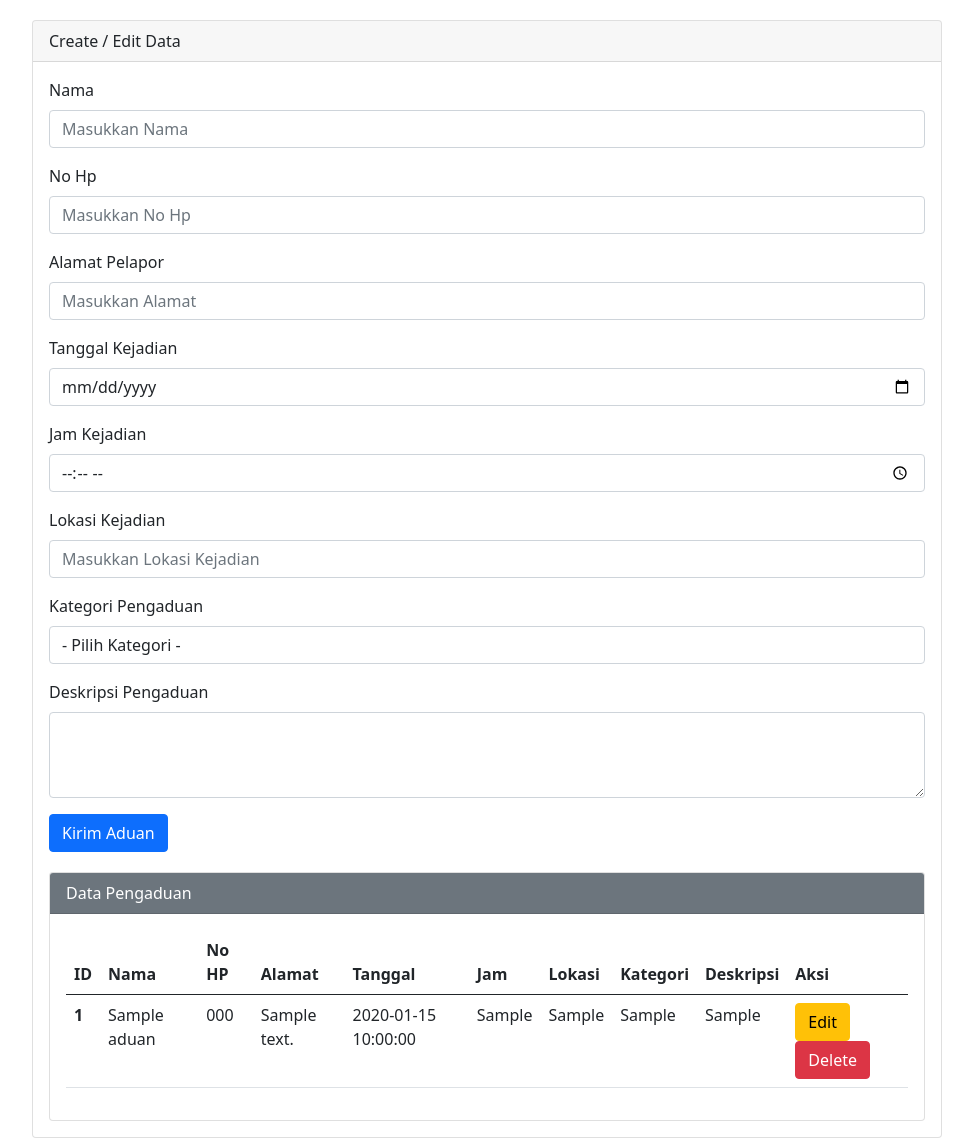
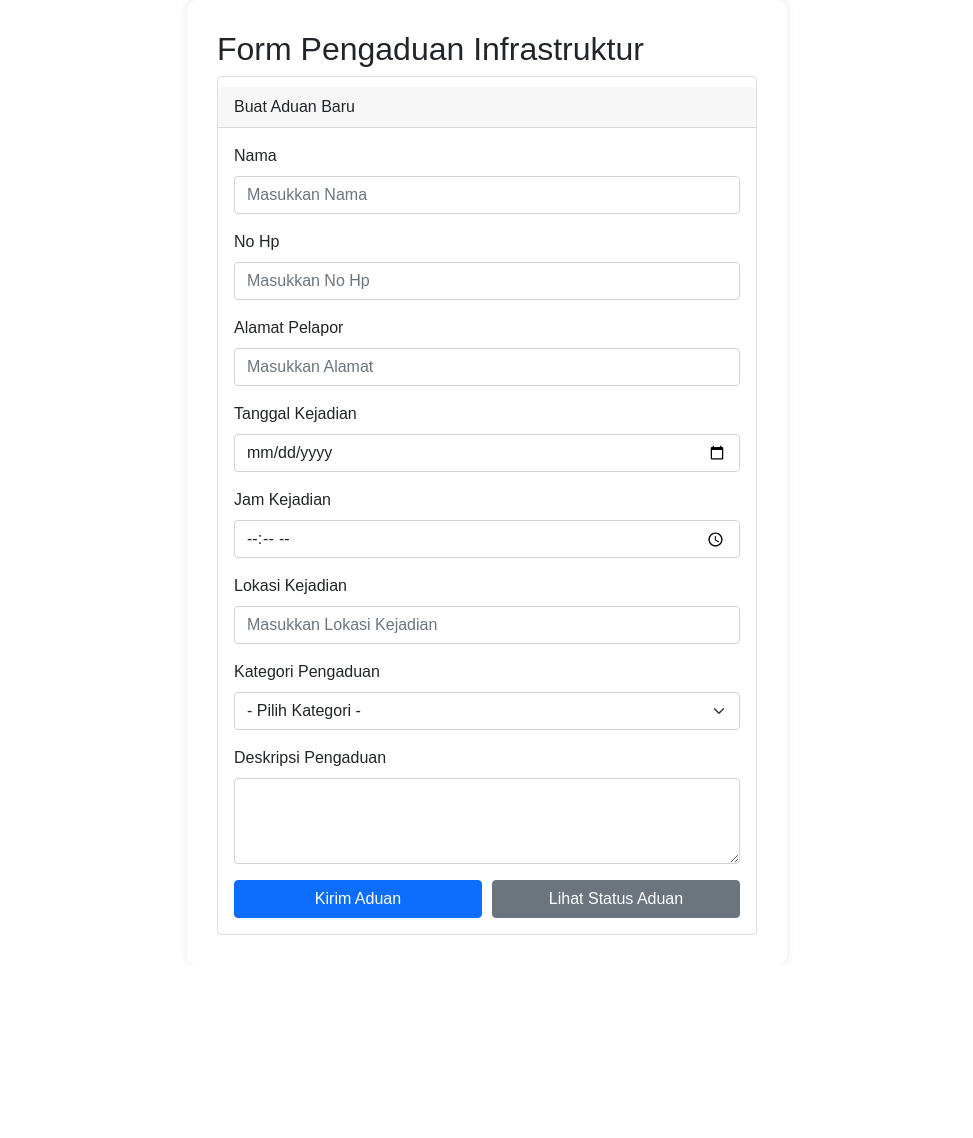
Before and after one commit to nalenpl12/PemWeb, a PHP site: page /form_pengaduan.php in a window 1280 px wide. Shown: the whole page, without its empty margins (153-1126 px from the left). After the commit the page ends 935 px from the top, so only its background shows below. Run offline with PHP 8.4, Linux system fonts and the light colour scheme; tables that the repository leaves empty or names only in its code hold one stand-in row (values such as "Sample post").

Commit message:
reva progresss

```diff
--- a/form_pengaduan.php
+++ b/form_pengaduan.php
@@ -1,15 +1,6 @@
 <?php
 //Koneksi ke Database
-$host       = "localhost";
-$user       = "root";
-$password   = "";
-$database   = "pengaduan";
-
-// Koneksi menggunakan MySQLi
-$koneksi = mysqli_connect($host, $user, $password, $database);
-if (!$koneksi) { // Cek Koneksi
-    die("Koneksi gagal: " . mysqli_connect_error());
-}
+include 'config/koneksi.php';
 
 //Inisialisasi Variabel
 $nama       = "";
@@ -23,7 +14,7 @@ $deskripsi  = "";
 $error      = "";
 $sukses     = "";
 
-//Cek operasi yang dilakukan
+//Definisikan $op untuk menghindari warning
 $op = isset($_GET['op']) ? $_GET['op'] : "";
 
 //Hapus Data
@@ -68,13 +59,18 @@ if ($_SERVER["REQUEST_METHOD"] == "POST") {
     $kategori   = $_POST['kategori'];
     $deskripsi  = $_POST['deskripsi'];
 
+    if ($q1) {
+        header("Location: StatusAduan.php");
+        exit;
+    }
+
     if ($nama && $nohp && $alamat && $tanggal && $jam && $lokasi && $kategori && $deskripsi) {
         if ($op == 'edit') {
             // Pastikan id_aduan tersedia
             if (isset($_GET['id_aduan'])) {
                 $id_aduan = $_GET['id_aduan'];
 
-                //Untuk Update
+       //Untuk Update
                 $sql1 = "UPDATE aduan SET nama = '$nama', nohp = '$nohp', alamat = '$alamat', tanggal = '$tanggal', jam = '$jam', lokasi = '$lokasi', kategori = '$kategori', deskripsi = '$deskripsi' WHERE id_aduan = '$id_aduan'";
                 $q1 = mysqli_query($koneksi, $sql1);
                 if ($q1) {
@@ -108,26 +104,45 @@ if ($_SERVER["REQUEST_METHOD"] == "POST") {
 <head>
     <meta charset="UTF-8">
     <meta name="viewport" content="width=device-width, initial-scale=1.0">
-    <title>Pengaduan Infrastruktur</title>
-    <link href="https://cdn.jsdelivr.net/npm/bootstrap@5.0.2/dist/css/bootstrap.min.css" rel="stylesheet"
-        integrity="sha384-EVSTQN3/azprG1Anm3QDgpJLIm9Nao0Yz1ztcQTwFspd3yD65VohhpuuCOmLASjC" crossorigin="anonymous">
+    <title>Form Pengaduan</title>
+    <link href="https://cdn.jsdelivr.net/npm/bootstrap@5.0.2/dist/css/bootstrap.min.css" rel="stylesheet" integrity="sha384-EVSTQN3/azprG1Anm3QDgpJLIm9Nao0Yz1ztcQTwFspd3yD65VohhpuuCOmLASjC" crossorigin="anonymous">
     <style>
         .mx-auto {
-            width: 910px;
+            width: 600px;
+            border-radius: 10px;
+            padding: 30px;
+            box-shadow: 0 0 10px rgba(0, 0, 0, 0.1);
         }
 
-        .card {
-            margin-top: 20px;
+        body {
+            font-family: Arial, Helvetica, sans-serif;
+            background: white;
+        }
+
+        .btn-container {
+            display: flex;
+            justify-content: space-between;
+            gap: 10px;
+            margin-top: 15px;
+        }
+
+        .btn-container .btn {
+            width: 50%;
+        }
+
+        .card-header {
+            margin-top: 10px;
         }
     </style>
 </head>
 
 <body>
     <div class="mx-auto">
+        <h2>Form Pengaduan Infrastruktur</h2>
         <div class="card">
             <!--Memasukkan Data-->
             <div class="card-header">
-                Create / Edit Data
+                Buat Aduan Baru
             </div>
             <div class="card-body">
                 <?php if ($error) {
@@ -153,19 +168,20 @@ if ($_SERVER["REQUEST_METHOD"] == "POST") {
                     <div class="mb-3">
                         <label for="nama" class="form-label">Nama</label>
                         <input type="text" class="form-control" id="nama" name="nama"
-                            value="<?php echo htmlspecialchars($nama ?? ''); ?>" placeholder="Masukkan Nama">
+                            value="<?php echo htmlspecialchars($nama ?? ''); ?>" placeholder="Masukkan Nama" required>
                     </div>
 
                     <div class="mb-3">
                         <label for="nohp" class="form-label">No Hp</label>
                         <input type="number" class="form-control" id="nohp" name="nohp"
-                            value="<?php echo htmlspecialchars($nohp ?? ''); ?>" placeholder="Masukkan No Hp">
+                            value="<?php echo htmlspecialchars($nohp ?? ''); ?>" placeholder="Masukkan No Hp" required>
                     </div>
 
                     <div class="mb-3">
                         <label for="alamat" class="form-label">Alamat Pelapor</label>
                         <input type="text" class="form-control" id="alamat" name="alamat"
-                            value="<?php echo htmlspecialchars($alamat ?? ''); ?>" placeholder="Masukkan Alamat">
+                            value="<?php echo htmlspecialchars($alamat ?? ''); ?>" placeholder="Masukkan Alamat"
+                            required>
                     </div>
 
                     <div class="mb-3">
@@ -189,21 +205,18 @@ if ($_SERVER["REQUEST_METHOD"] == "POST") {
 
                     <div class="mb-3">
                         <label for="kategori" class="form-label">Kategori Pengaduan</label>
-                        <select class="form-control" id="kategori" name="kategori">
+                        <select class="form-select" id="kategori" name="kategori">
                             <option value="">- Pilih Kategori -</option>
-                            <option value="Jalan" <?php if ($kategori == "jalan")
+                            <option value="Jalan" <?php if ($kategori == "Jalan")
                                 echo "selected"; ?>>Jalan</option>
-                            <option value="Jembatan" <?php if ($kategori == "jembatan")
-                                echo "selected"; ?>>Jembatan
-                            </option>
-                            <option value="Saluran" <?php if ($kategori == "saluran")
-                                echo "selected"; ?>>Saluran Air
-                            </option>
-                            <option value="Lampu" <?php if ($kategori == "lampu")
+                            <option value="Jembatan" <?php if ($kategori == "Jembatan")
+                                echo "selected"; ?>>Jembatan</option>
+                            <option value="Saluran" <?php if ($kategori == "Saluran")
+                                echo "selected"; ?>>Saluran Air</option>
+                            <option value="Lampu" <?php if ($kategori == "Lampu")
                                 echo "selected"; ?>>Lampu Jalan</option>
-                            <option value="Fasilitas" <?php if ($kategori == "fasilitas")
-                                echo "selected"; ?>>Fasilitas
-                                Umum</option>
+                            <option value="Fasilitas" <?php if ($kategori == "Fasilitas")
+                                echo "selected"; ?>>Fasilitas Umum</option>
                         </select>
                     </div>
 
@@ -213,72 +226,39 @@ if ($_SERVER["REQUEST_METHOD"] == "POST") {
                             rows="3"><?php echo htmlspecialchars($deskripsi ?? ''); ?></textarea>
                     </div>
 
-                    <div class="col-12">
-                        <input type="submit" name="submit" value="Kirim Aduan" class="btn btn-primary">
+                    <div class="btn-container">
+                        <button type="submit" name="submit" class="btn btn-primary">Kirim Aduan</button>
+                        <a href="DataAduan.php" class="btn btn-secondary">Lihat Status Aduan</a>
                     </div>
+
                 </form>
-        </di>
-
-    <!--Mengeluarkan Data-->
-    <div class="card">
-        <div class="card-header text-white bg-secondary">
-            Data Pengaduan
-        </div>
-        <div class="card-body">
-            <table class="table">
-                <thead>
-                    <tr>
-                        <th scope="col">ID</th>
-                        <th scope="col">Nama</th>
-                        <th scope="col">No HP</th>
-                        <th scope="col">Alamat</th>
-                        <th scope="col">Tanggal</th>
-                        <th scope="col">Jam</th>
-                        <th scope="col">Lokasi</th>
-                        <th scope="col">Kategori</th>
-                        <th scope="col">Deskripsi</th>
-                        <th scope="col">Aksi</th>
-                    </tr>
-                    </thead>
-                <tbody>
-                    <?php
-                    $sql2 = "SELECT * FROM aduan ORDER by id_aduan DESC";
-                    $q2 = mysqli_query($koneksi, $sql2);
-                    $urut = 1;
-                    while ($row2 = mysqli_fetch_array($q2)) {
-                        $id_aduan = $row2['id_aduan'];
-                        $nama = $row2['nama'];
-                        $nohp = $row2['nohp'];
-                        $alamat = $row2['alamat'];
-                        $tanggal = $row2['tanggal'];
-                        $jam = $row2['jam'];
-                        $lokasi = $row2['lokasi'];
-                        $kategori = $row2['kategori'];
-                        $deskripsi = $row2['deskripsi'];
-                        ?>
-                        <tr>
-                            <th scope="row"><?php echo $urut++ ?></th>
-                            <td scope="row"><?php echo $nama ?></td>
-                            <td scope="row"><?php echo $nohp ?></td>
-                            <td scope="row"><?php echo $alamat ?></td>
-                            <td scope="row"><?php echo $tanggal ?></td>
-                            <td scope="row"><?php echo $jam ?></td>
-                            <td scope="row"><?php echo $lokasi ?></td>
-                            <td scope="row"><?php echo $kategori ?></td>
-                            <td scope="row"><?php echo $deskripsi ?></td>
-                            <td scope="row">
-                                <a href="form_pengaduan.php?op=edit&id_aduan=<?php echo $id_aduan ?>"><button type="button"class="btn btn-warning custom-btn">Edit</button></a>
-                                <a href="form_pengaduan.php?op=delete&id_aduan=<?php echo $id_aduan ?>"onclick="return confirm('Yakin ingin menghapus data ini?')"><button type="button"class="btn btn-danger custom-btn">Delete</button></a>
-                            </td>
-                        </tr>
-                        <?php
-                    }
-                    ?>
-                </tbody>
-            </table>
+            </div>
         </div>
     </div>
-    </div>
+
+    <script>
+        //Validasi Nama: hanya huruf dan spasi
+        document.addEventListener("DOMContentLoaded", function () {
+            const namaInput = document.getElementById("nama");
+            const namaWarning = document.createElement("div");
+            namaWarning.classList.add("text-danger", "mt-1");
+            namaInput.parentNode.appendChild(namaWarning);
+
+            namaInput.addEventListener("input", function () {
+                const pattern = /^[a-zA-Z\s]*$/;
+                const input = this.value;
+
+                if (!pattern.test(input)) {
+                    namaWarning.textContent = "Nama hanya boleh terdiri dari huruf dan spasi.";
+                    this.setCustomValidity("Invalid");
+                } else {
+                    namaWarning.textContent = "";
+                    this.setCustomValidity("");
+                }
+            });
+        });
+    </script>
+
 </body>
 
 </html>
--- /dev/null
+++ b/koneksi.php
@@ -0,0 +1,13 @@
+<?php
+//Konfigurasi Database
+$host = "localhost";
+$user = "root";
+$password = "";
+$database = "pengaduan";
+
+// Koneksi menggunakan MySQLi
+$koneksi = mysqli_connect($host, $user, $password, $database);
+if (!$koneksi) { // Cek Koneksi
+die("Koneksi gagal: " . mysqli_connect_error());
+}
+?>
```
Also changed, not shown: DataAduan.php (added, +80 -0 lines), FormStatusAduan.php (deleted).
